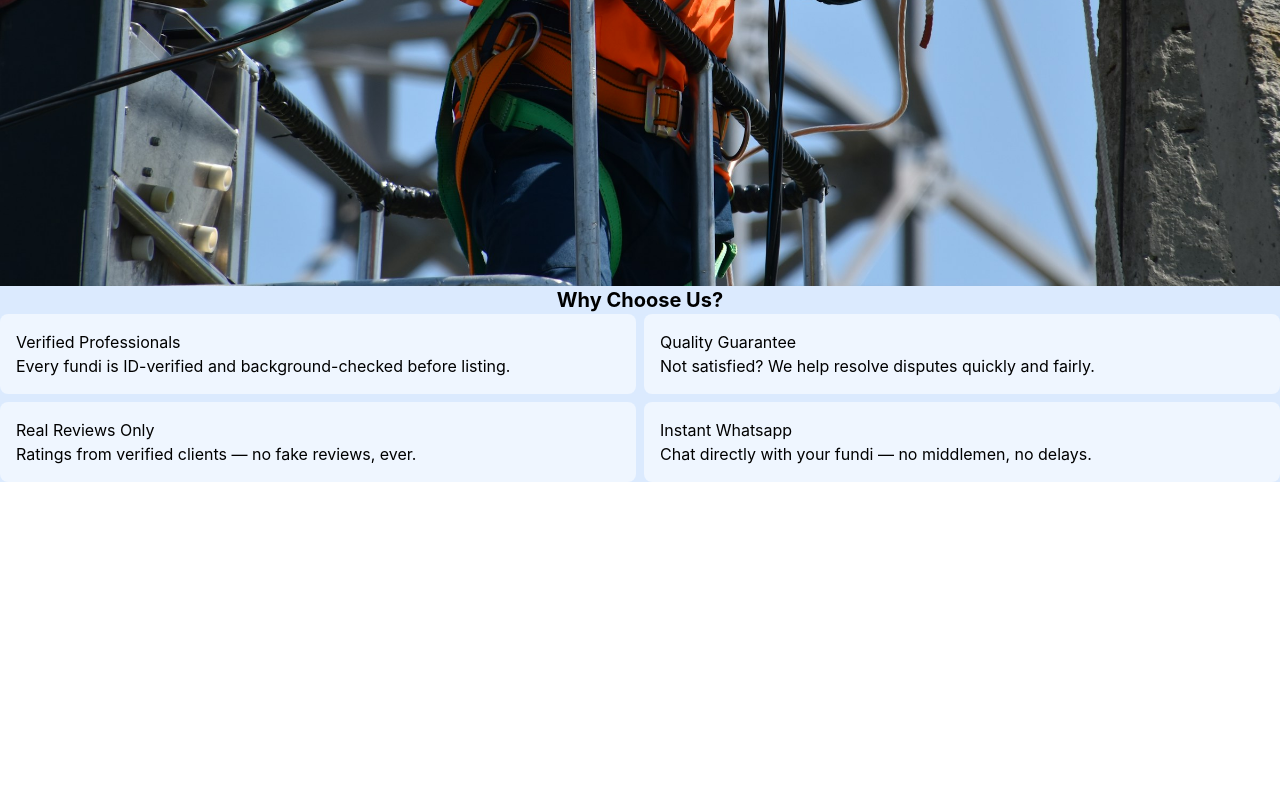
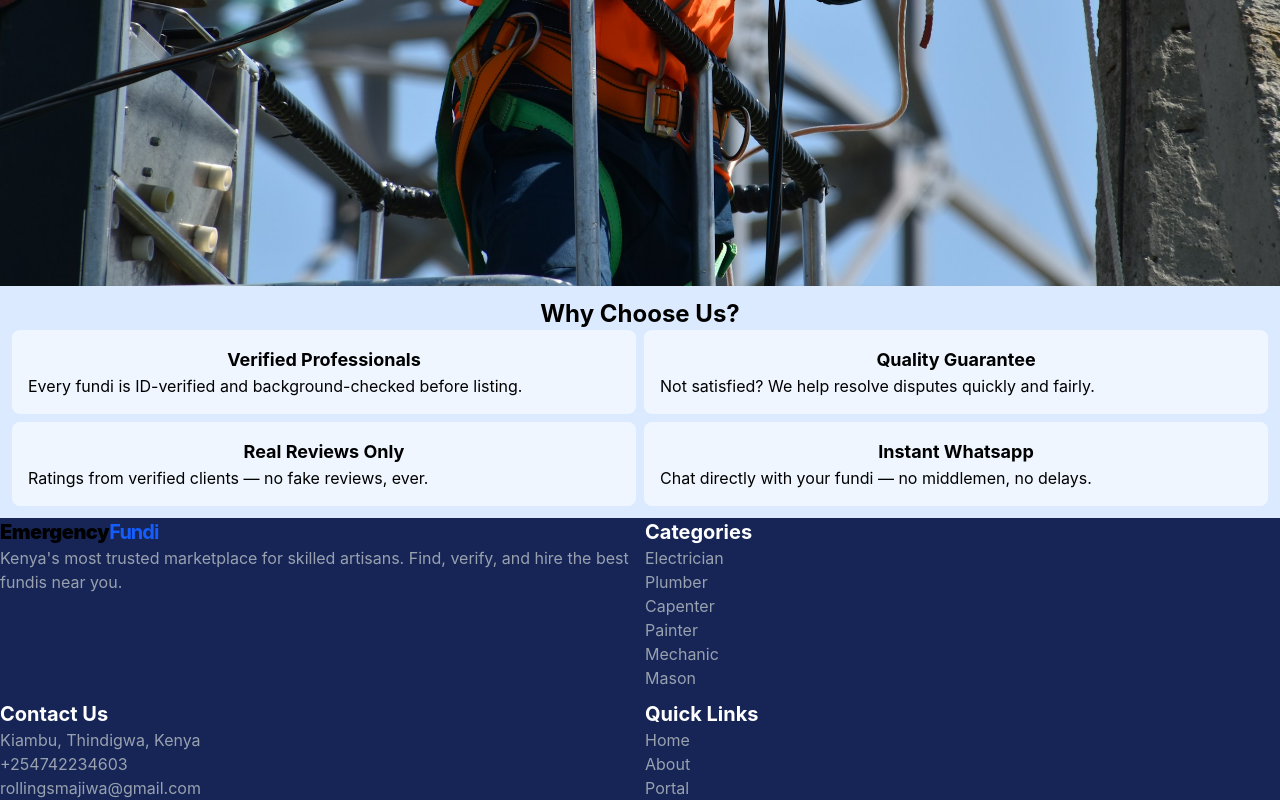
Before and after one commit to rollingsmajiwa/EmergencyFundi, a React (Vite) app: page / in a window 1280 px wide. Shown: the part 562-1362 px from the top of the page. Before the commit the page ends 1044 px from the top, so only its background shows below. Built offline with nearby package versions, Linux system fonts and the light colour scheme.

Commit message:
Feat: Add footer and footer contents

```diff
--- a/src/pages/Home.jsx
+++ b/src/pages/Home.jsx
@@ -12,14 +12,43 @@ function Home() {
           <button type='submit' className='rounded-lg p-3 mt-3 bg-white text-gray-500 font-bold'>Sign Up</button>
         </div>
       </div>
-      <div className='bg-blue-100'>
-        <h2 className='text-center font-bold text-xl'>Why Choose Us?</h2>
+      <div className='bg-blue-100 p-3'>
+        <h2 className='text-center font-bold text-2xl'>Why Choose Us?</h2>
         <div className='grid grid-cols-2 gap-2'>
-          <div className='bg-blue-50 rounded-lg p-4'><h3>Verified Professionals</h3><p>Every fundi is ID-verified and background-checked before listing.</p></div>
-          <div className='bg-blue-50 rounded-lg p-4'><h3>Quality Guarantee</h3><p>Not satisfied? We help resolve disputes quickly and fairly.</p></div>
-          <div className='bg-blue-50 rounded-lg p-4'><h3>Real Reviews Only</h3><p>Ratings from verified clients — no fake reviews, ever.</p></div>
-          <div className='bg-blue-50 rounded-lg p-4'><h3>Instant Whatsapp</h3><p>Chat directly with your fundi — no middlemen, no delays.</p></div>
+          <div className='bg-blue-50 rounded-lg p-4'><h3 className='font-bold text-lg text-center'>Verified Professionals</h3><p>Every fundi is ID-verified and background-checked before listing.</p></div>
+          <div className='bg-blue-50 rounded-lg p-4'><h3 className='font-bold text-lg text-center'>Quality Guarantee</h3><p>Not satisfied? We help resolve disputes quickly and fairly.</p></div>
+          <div className='bg-blue-50 rounded-lg p-4'><h3 className='font-bold text-lg text-center'>Real Reviews Only</h3><p>Ratings from verified clients — no fake reviews, ever.</p></div>
+          <div className='bg-blue-50 rounded-lg p-4'><h3 className='font-bold text-lg text-center'>Instant Whatsapp</h3><p>Chat directly with your fundi — no middlemen, no delays.</p></div>
         </div>
+
+      </div>
+      <div className='bg-blue-950 grid grid-cols-2 gap-2.5'>
+        <div>
+          <div ><span className="text-xl font-black tracking-tight">Emergency</span><span className="text-xl font-bold tracking-tighter text-blue-600">Fundi</span></div>
+          <p className='text-gray-400'>Kenya's most trusted marketplace for skilled artisans. Find, verify, and hire the best fundis near you.</p>
+        </div>
+        <div><h3 className='text-xl font-bold text-white'>Categories</h3><ul>
+          <li className='text-gray-400'>Electrician</li>
+          <li className='text-gray-400'>Plumber</li>
+          <li className='text-gray-400'>Capenter</li>
+          <li className='text-gray-400'>Painter</li>
+          <li className='text-gray-400'>Mechanic</li>
+          <li className='text-gray-400'>Mason</li>
+          </ul></div>
+          <div>
+            <h3 className='text-xl font-bold text-white'>Contact Us</h3>
+            <p className='text-gray-400'>Kiambu, Thindigwa, Kenya</p>
+            <p className='text-gray-400'>+254742234603</p>
+            <p className='text-gray-400'>rollingsmajiwa@gmail.com</p>
+          </div>
+          <div>
+            <h3 className='text-xl font-bold text-white'>Quick Links</h3>
+            <ul>
+              <li className='text-gray-400'>Home</li>
+              <li className='text-gray-400'>About</li>
+              <li className='text-gray-400'>Portal</li>
+            </ul>
+          </div>
 
       </div>
     </>
```
